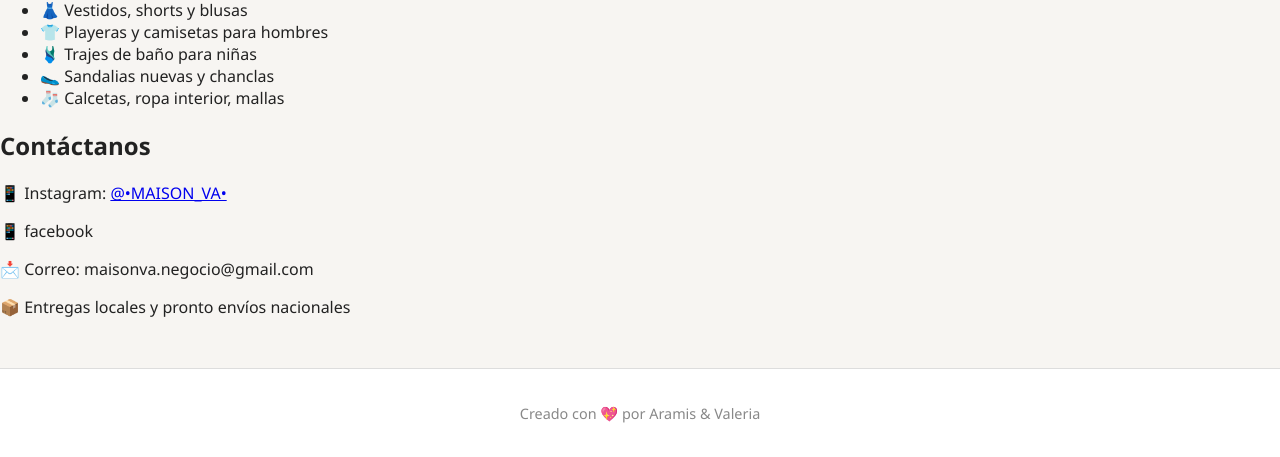
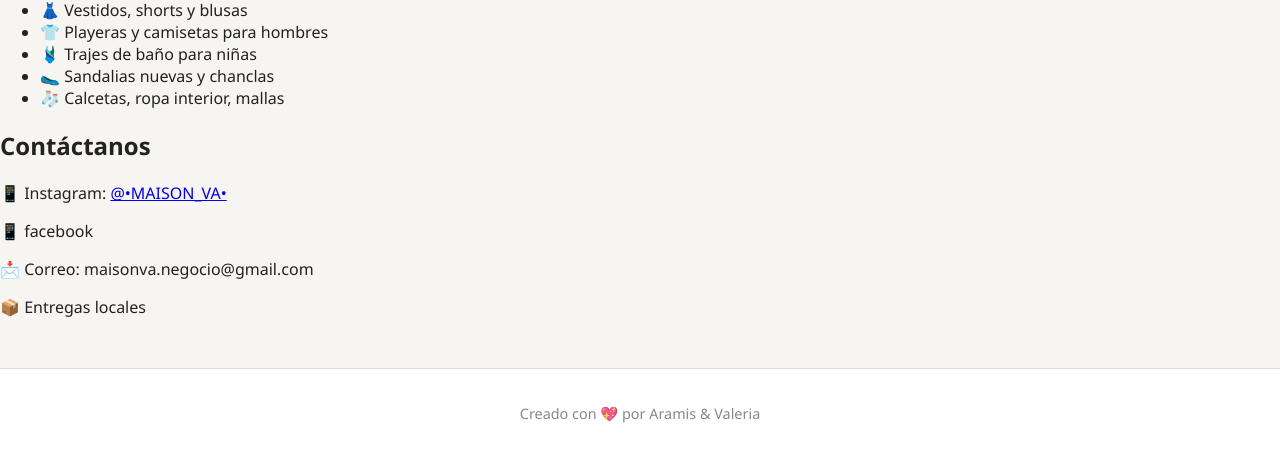
Before and after one commit to Aramis200/pagina-ropa, a plain HTML site: page index.html in a window 1280 px wide. Shown: the part 650-1107 px from the top of the page. Drawn offline with Linux system fonts and the light colour scheme.

Commit message:
Update index.html

```diff
--- a/index.html
+++ b/index.html
@@ -90,7 +90,7 @@
     <p>📱 Instagram: <a href="https://www.instagram.com/maison_va_?igsh=NzRhcXJneHkyZjF0" target="_blank">@•MAISON_VA•</a></p>
     <p>📱 facebook</p>
     <p>📩 Correo: maisonva.negocio@gmail.com</p>
-    <p>📦 Entregas locales y pronto envíos nacionales</p>
+    <p>📦 Entregas locales </p>
   </section>
 
   <footer>
```
